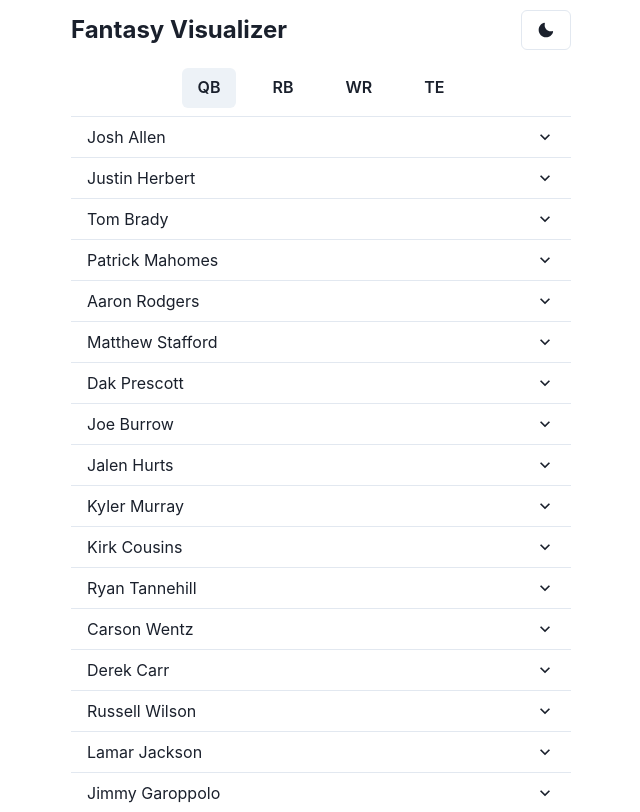
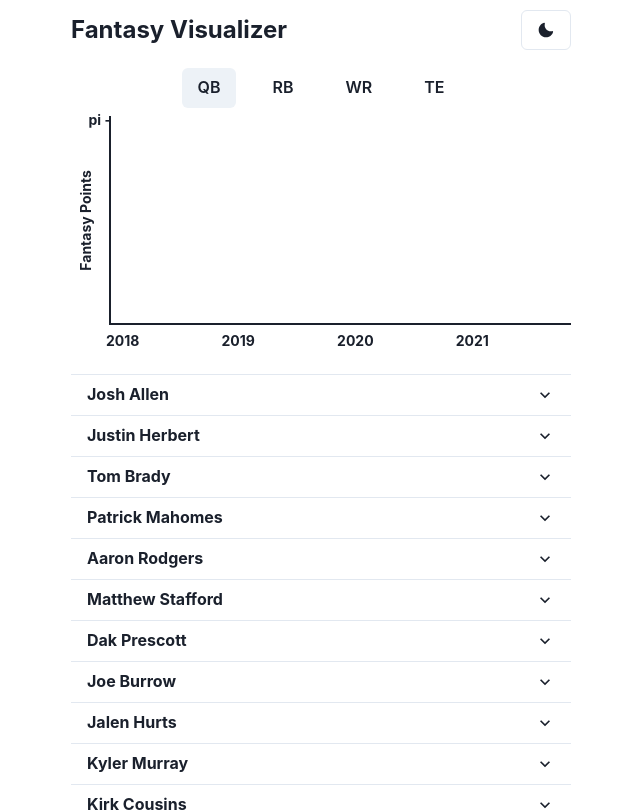
Before and after one commit to garrettroell/nfl-trends, a Next.js app: page / in a window 1280 px wide. Shown: the top 812 px of the page, without its empty margins (319-959 px from the left). Built offline with nearby package versions, Linux system fonts and the light colour scheme.

Commit message:
Added polyline

```diff
--- /dev/null
+++ b/components/AllPlayerGraph.js
@@ -0,0 +1,133 @@
+import { Box, Heading, HStack, VStack, Spacer } from "@chakra-ui/react";
+
+const AllPlayerGraph = ({ position }) => {
+  return (
+    <>
+      <VStack w="100%" h="250px">
+        <HStack w="100%" h="100%">
+          {/* y axis label */}
+          <Box w="30px">
+            <Heading
+              fontSize="sm"
+              transform="rotate(270deg) translateY(-60px)"
+              maxH="30px"
+              minW="150px"
+              m="0"
+              textAlign="center"
+            >
+              Fantasy Points
+            </Heading>
+          </Box>
+          {/* main plotting area */}
+          <Box
+            w="100%"
+            h="100%"
+            borderLeft="2px solid"
+            borderBottom="2px solid"
+            position="relative"
+          >
+            {/* raw data points */}
+            {/* <HStack
+              justify="space-between"
+              h="100%"
+              w="100%"
+              spacing="0px"
+              position="absolute"
+            >
+              {plottableData.map((game, index) => {
+                return (
+                  <VStack
+                    m="0"
+                    h="100%"
+                    minW="5px"
+                    align="flex-end"
+                    justify="flex-end"
+                    spacing="0px"
+                    key={index}
+                  >
+                    <Tooltip
+                      hasArrow
+                      label={`${game.year} week ${game.weekNum}: ${game.fantasyPoints}`}
+                      bg="gray.300"
+                      color="black"
+                    >
+                      <Box
+                        minH="5px"
+                        w="100%"
+                        bg={pointColor}
+                        borderRadius="100%"
+                        cursor="none"
+                      />
+                    </Tooltip>
+                    <Box minH={`${game.percentOfMax}%`} w="100%" />
+                  </VStack>
+                );
+              })}
+            </HStack> */}
+
+            {/* smoothed data line
+            <HStack
+              justify="space-between"
+              h="100%"
+              w="100%"
+              spacing="0px"
+              position="absolute"
+              pointerEvents="none"
+            >
+              {smoothPlottableData.map((game, index) => {
+                return (
+                  <VStack
+                    m="0"
+                    h="100%"
+                    minW="5px"
+                    align="flex-end"
+                    justify="flex-end"
+                    spacing="0px"
+                    key={index}
+                  >
+                    <Box
+                      minH="5px"
+                      w="100%"
+                      // bg={lineColor}
+                      bg="red"
+                      borderRadius="100%"
+                      cursor="none"
+                    />
+                    <Box minH={`${game.percentOfMax}%`} w="100%" />
+                  </VStack>
+                );
+              })}
+            </HStack> */}
+
+            {/* y axis label */}
+            <Box
+              position="absolute"
+              top="-4px"
+              left="-40px"
+              w="40px"
+              textAlign="right"
+            >
+              <Heading fontSize="14px">pi -</Heading>
+            </Box>
+          </Box>
+        </HStack>
+        {/* x axis label */}
+        <Box w="100%" textAlign="right">
+          <HStack justify="space-between" w="calc(100% - 35px)" ml="auto">
+            <Heading fontSize="sm">2018</Heading>
+            <Heading fontSize="sm">2019</Heading>
+            <Heading fontSize="sm">2020</Heading>
+            <Heading fontSize="sm">2021</Heading>
+            <Heading fontSize="sm"></Heading>
+          </HStack>
+        </Box>
+
+        {/* player name here */}
+        <Heading fontSize="lg"></Heading>
+        <Spacer h="20px" />
+      </VStack>
+    </>
+  );
+};
+
+export default AllPlayerGraph;
--- a/components/PastPerformanceGraph.js
+++ b/components/PastPerformanceGraph.js
@@ -108,11 +108,11 @@ const PastPerformanceGraph = ({ pastData }) => {
   // Get smoothed data
 
   let options = {
-    windowSize: 15,
+    windowSize: 25,
     derivative: 0,
     polynomial: 2,
     pad: "pre",
-    padValue: "replicate",
+    padValue: "symmetric",
   };
 
   // get fantasy points as an array
@@ -134,13 +134,24 @@ const PastPerformanceGraph = ({ pastData }) => {
     };
   });
 
-  // console.log(smoothPlottableData);
+  console.log(smoothPlottableData.length);
+
+  // convert smoothData to set of coordinates for polyline
+  const coordinates = smoothPlottableData.map((dataPoint, index) => {
+    const xValue = (200 / 64) * index;
+    const yValue = (92 / 100) * (100 - dataPoint.percentOfMax);
+    return `${xValue},${yValue}`;
+  });
+
+  const pointsString = coordinates.join(" ");
+
+  console.log(coordinates.join(" "));
 
   // let smoothData = savitzkyGolay(data, h, options)
 
   return (
     <>
-      <VStack w="100%" h="200px">
+      <VStack w="100%">
         <HStack w="100%" h="100%">
           {/* y axis label */}
           <Box w="30px">
@@ -158,7 +169,7 @@ const PastPerformanceGraph = ({ pastData }) => {
           {/* main plotting area */}
           <Box
             w="100%"
-            h="100%"
+            h="200px"
             borderLeft="2px solid"
             borderBottom="2px solid"
             position="relative"
@@ -203,7 +214,7 @@ const PastPerformanceGraph = ({ pastData }) => {
             </HStack>
 
             {/* smoothed data line */}
-            <HStack
+            {/* <HStack
               justify="space-between"
               h="100%"
               w="100%"
@@ -234,7 +245,16 @@ const PastPerformanceGraph = ({ pastData }) => {
                   </VStack>
                 );
               })}
-            </HStack>
+            </HStack> */}
+
+            <svg viewBox="0 0 200 200">
+              <polyline
+                fill="none"
+                stroke="red"
+                strokeWidth="1"
+                points={pointsString}
+              />
+            </svg>
 
             {/* y axis label */}
             <Box
@@ -248,8 +268,6 @@ const PastPerformanceGraph = ({ pastData }) => {
             </Box>
           </Box>
         </HStack>
-        {/* x axis label */}
-        <Heading fontSize="sm">Games</Heading>
       </VStack>
     </>
   );
--- a/components/PlayerList.js
+++ b/components/PlayerList.js
@@ -1,3 +1,4 @@
+import { Heading } from "@chakra-ui/react";
 import {
   Box,
   Accordion,
@@ -13,8 +14,7 @@ import PlayerDetailPanel from "./PlayerDetailPanel";
 
 const PlayerList = ({ position }) => {
   const lastYearPositionData = fantasySeasonData["2021"][position];
-  // const allValueArray = [...Array(lastYearPositionData.length).keys()];
-  // console.log();
+
   return (
     <>
       <Accordion w="100%" allowMultiple allowToggle>
@@ -26,9 +26,9 @@ const PlayerList = ({ position }) => {
               {({ isExpanded }) => (
                 <>
                   <h2>
-                    <AccordionButton w="100%">
+                    <AccordionButton w="100%" h="40px">
                       <Box flex="1" textAlign="left">
-                        {playerName}
+                        <Heading fontSize="md">{playerName}</Heading>
                       </Box>
                       <AccordionIcon />
                     </AccordionButton>
--- a/pages/index.js
+++ b/pages/index.js
@@ -1,6 +1,7 @@
 import { VStack } from "@chakra-ui/react";
 import Head from "next/head";
 import { useState } from "react";
+import AllPlayerGraph from "../components/AllPlayerGraph";
 import NavBar from "../components/Navbar";
 import PlayerList from "../components/PlayerList";
 import PositionSelector from "../components/PositionSelector";
@@ -16,6 +17,7 @@ export default function Home() {
       <VStack maxW="500px" m="auto" align="center">
         <NavBar />
         <PositionSelector position={position} setPosition={setPosition} />
+        <AllPlayerGraph position={position} />
         <PlayerList position={position} />
       </VStack>
     </>
```
